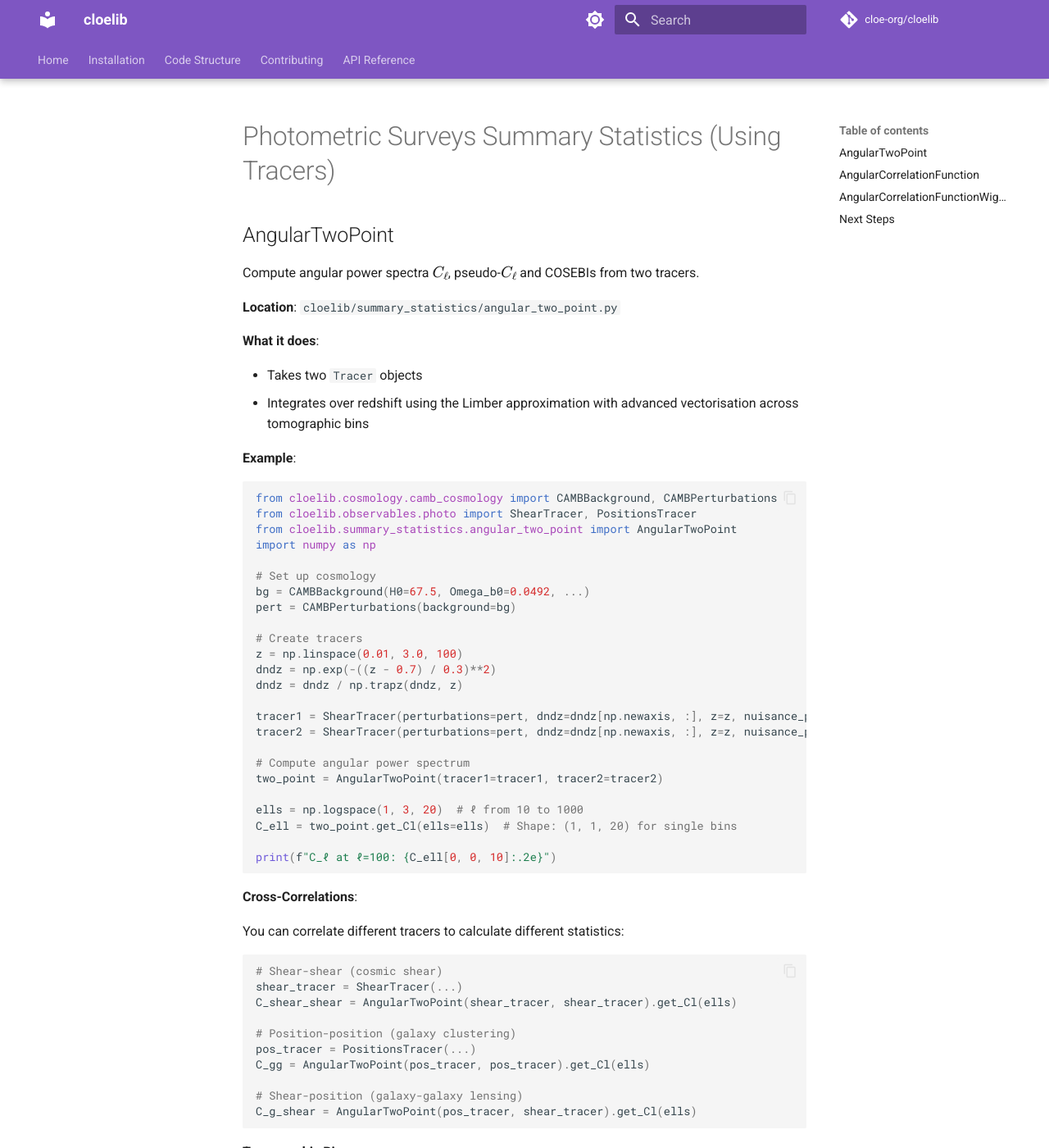
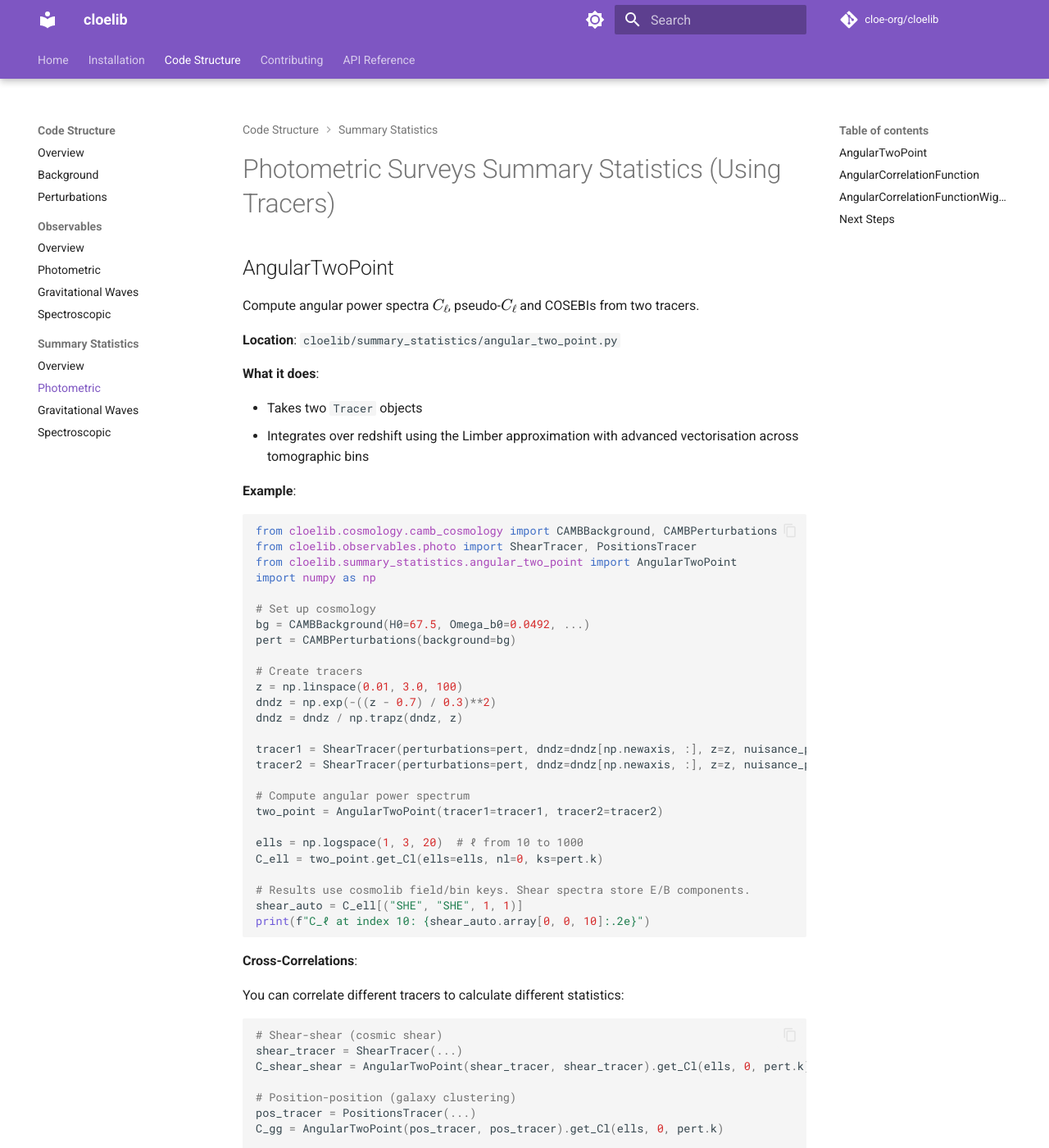
Before and after one commit to cloe-org/cloelib, an MkDocs documentation site: the page built from docs/code_structure/summary_statistics/photo.md, in a window 1280 px wide and 1400 px high. Shown: the whole window at 82% size. Built offline with MkDocs 1.6.1 and Material for MkDocs 9.7.7, drawn with Linux system fonts in a browser that asks for light colours; comment, search, counter and statistics services are not loaded; the version menu is left out; some of the changed text lies outside the part shown.

Commit message:
docs updates draft

````diff
--- a/docs/code_structure/summary_statistics/photo.md
+++ b/docs/code_structure/summary_statistics/photo.md
@@ -35,9 +35,11 @@
 two_point = AngularTwoPoint(tracer1=tracer1, tracer2=tracer2)
 
 ells = np.logspace(1, 3, 20)  # ℓ from 10 to 1000
-C_ell = two_point.get_Cl(ells=ells)  # Shape: (1, 1, 20) for single bins
+C_ell = two_point.get_Cl(ells=ells, nl=0, ks=pert.k)
 
-print(f"C_ℓ at ℓ=100: {C_ell[0, 0, 10]:.2e}")
+# Results use cosmolib field/bin keys. Shear spectra store E/B components.
+shear_auto = C_ell[("SHE", "SHE", 1, 1)]
+print(f"C_ℓ at index 10: {shear_auto.array[0, 0, 10]:.2e}")
 ```
 
 **Cross-Correlations**:
@@ -47,14 +49,14 @@
 ```python
 # Shear-shear (cosmic shear)
 shear_tracer = ShearTracer(...)
-C_shear_shear = AngularTwoPoint(shear_tracer, shear_tracer).get_Cl(ells)
+C_shear_shear = AngularTwoPoint(shear_tracer, shear_tracer).get_Cl(ells, 0, pert.k)
 
 # Position-position (galaxy clustering)
 pos_tracer = PositionsTracer(...)
-C_gg = AngularTwoPoint(pos_tracer, pos_tracer).get_Cl(ells)
+C_gg = AngularTwoPoint(pos_tracer, pos_tracer).get_Cl(ells, 0, pert.k)
 
 # Shear-position (galaxy-galaxy lensing)
-C_g_shear = AngularTwoPoint(pos_tracer, shear_tracer).get_Cl(ells)
+C_g_shear = AngularTwoPoint(pos_tracer, shear_tracer).get_Cl(ells, 0, pert.k)
 ```
 
 **Tomographic Bins**:
@@ -74,7 +76,7 @@
 
 # Auto and cross-correlations
 two_point = AngularTwoPoint(tracer, tracer)
-C_ell = two_point.get_Cl(ells)
+C_ell = two_point.get_Cl(ells, nl=0, ks=pert.k)
 ```
 
 **COSEBIs**:
@@ -126,6 +128,7 @@
 From here:
 
 - [API Reference](../../api.md) – Full technical documentation
+- [Gravitational-Wave Summary Statistics](gw.md) – Compute angular GW correlations
 - [Contributing Guide](../../contributing.md) – General contribution guidelines
 - [Playground Examples](https://github.com/cloe-org/playground) – Real usage examples
 - [Back to Summary Statistics](index.md) – Review all summary statistics
--- a/mkdocs.yml
+++ b/mkdocs.yml
@@ -113,8 +113,16 @@
       - Overview: code_structure/index.md
       - Background: code_structure/background.md
       - Perturbations: code_structure/perturbations.md
-      - Observables: code_structure/observables/index.md
-      - Summary Statistics: code_structure/summary_statistics/index.md
+      - Observables:
+          - Overview: code_structure/observables/index.md
+          - Photometric: code_structure/observables/photo.md
+          - Gravitational Waves: code_structure/observables/gw.md
+          - Spectroscopic: code_structure/observables/spectro.md
+      - Summary Statistics:
+          - Overview: code_structure/summary_statistics/index.md
+          - Photometric: code_structure/summary_statistics/photo.md
+          - Gravitational Waves: code_structure/summary_statistics/gw.md
+          - Spectroscopic: code_structure/summary_statistics/spectro.md
   - Contributing: contributing.md
   - API Reference: api.md
 
````
Also changed, not shown: docs/api.md (+7 -0 lines), docs/code_structure/observables/gw.md (added, +107 -0 lines), docs/code_structure/observables/index.md (+9 -4 lines), docs/code_structure/observables/photo.md (+15 -7 lines), docs/code_structure/summary_statistics/gw.md (added, +89 -0 lines), docs/code_structure/summary_statistics/index.md (+6 -8 lines).
